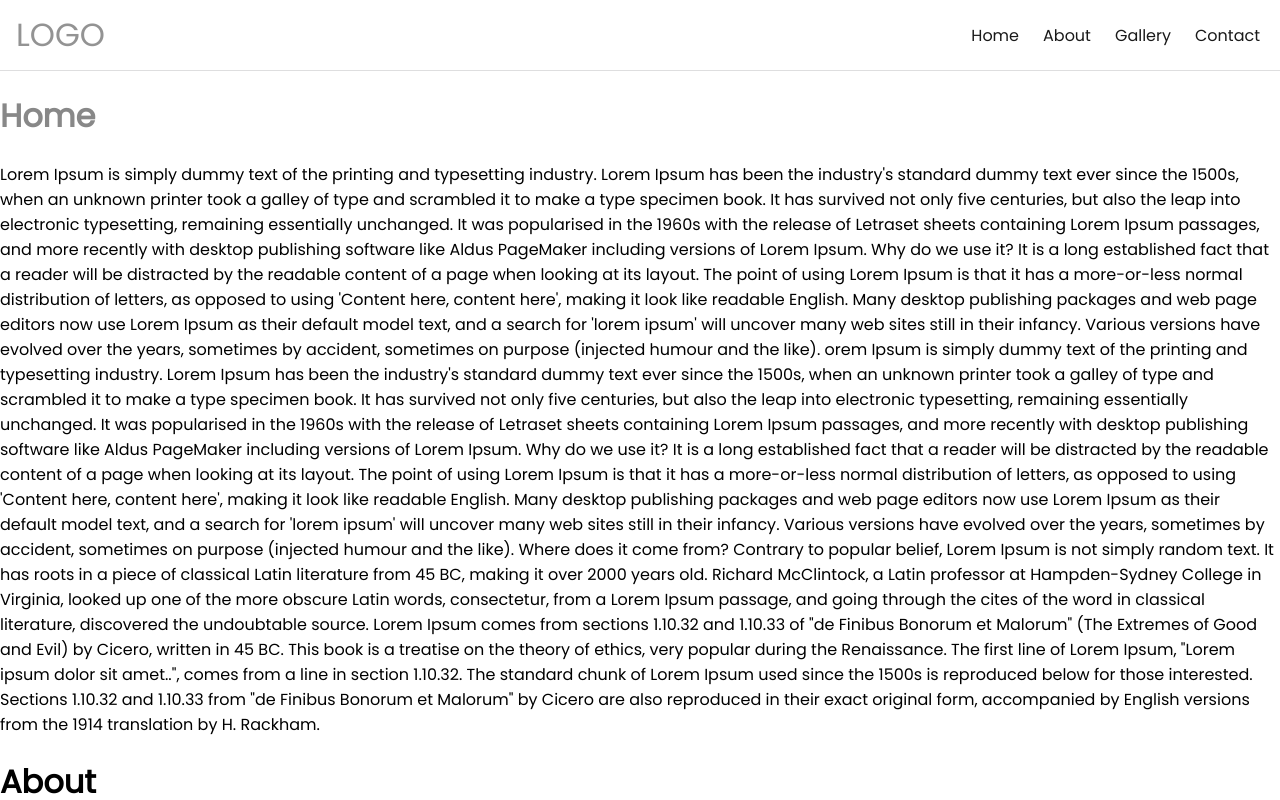
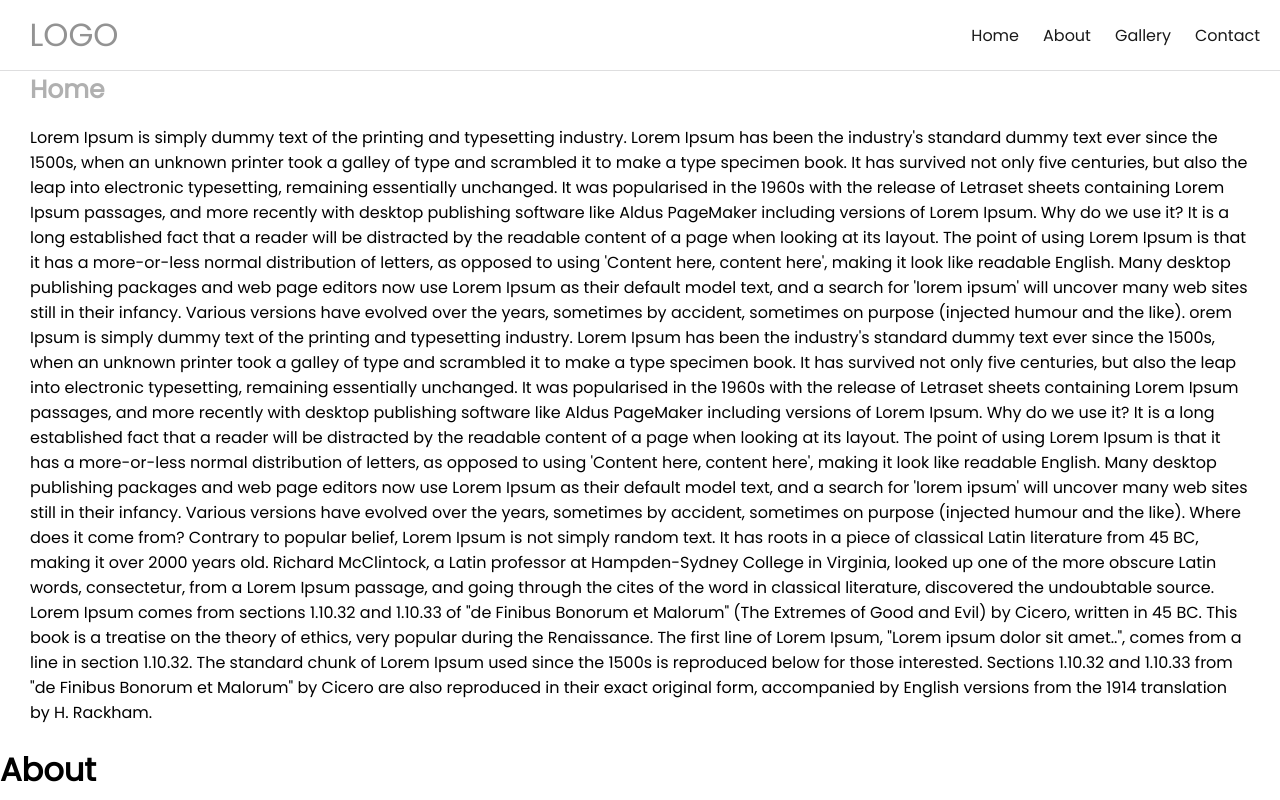
Before and after one commit to AdityaNimap/scrolling-project, a React (Create React App) app: page / in a window 1280 px wide. Shown: the top 800 px of the page. Built offline with nearby package versions, Linux system fonts and the light colour scheme.

Commit message:
navbar title changes

```diff
--- a/src/components/pages/Home.js
+++ b/src/components/pages/Home.js
@@ -3,7 +3,7 @@ import "./style.css";
 const Home = () => {
     return (
         <div id='/'>
-            <h1 class='title'>Home</h1>
+            <span class='title'>Home</span>
            <p className='textstyle'>
            Lorem Ipsum is simply dummy text of the printing and typesetting industry. Lorem Ipsum has been the industry's standard dummy text ever since the 1500s, when an unknown printer took a galley of type and scrambled it to make a type specimen book. It has survived not only five centuries, but also the leap into electronic typesetting, remaining essentially unchanged. It was popularised in the 1960s with the release of Letraset sheets containing Lorem Ipsum passages, and more recently with desktop publishing software like Aldus PageMaker including versions of Lorem Ipsum.
 
--- a/src/components/pages/style.css
+++ b/src/components/pages/style.css
@@ -1,3 +1,9 @@
 .title{
-    color:#888888;
+    color:#B0B0B0;
+    font-size: 25px;
+    font-weight: 600;
+    padding: 0px 30px;
   }
+  .textstyle{
+    padding: 0px 30px;
+  }
--- a/src/components/shared/Navbar/Navbar.css
+++ b/src/components/shared/Navbar/Navbar.css
@@ -25,6 +25,7 @@
     font-size: 2rem;
     cursor: pointer;
     color:#888888;
+    padding: 0px 13.5px;
 }
 .nav ul{
     padding: 0;
--- a/src/index.css
+++ b/src/index.css
@@ -1,6 +1,6 @@
 body {
   margin: 0;
-  font-family: -apple-system, BlinkMacSystemFont, 'Segoe UI', 'Roboto', 'Oxygen',
+  font-family:
     'Ubuntu', 'Cantarell', 'Fira Sans', 'Droid Sans', 'Helvetica Neue',
     sans-serif;
   -webkit-font-smoothing: antialiased;
```
